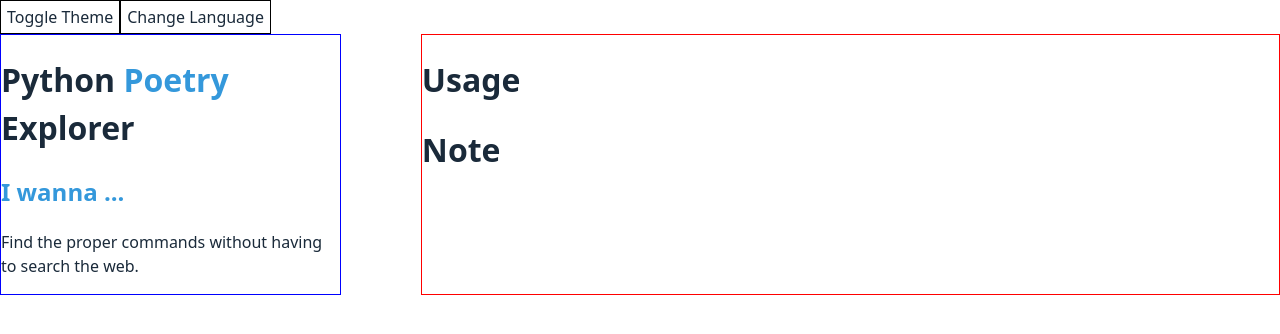
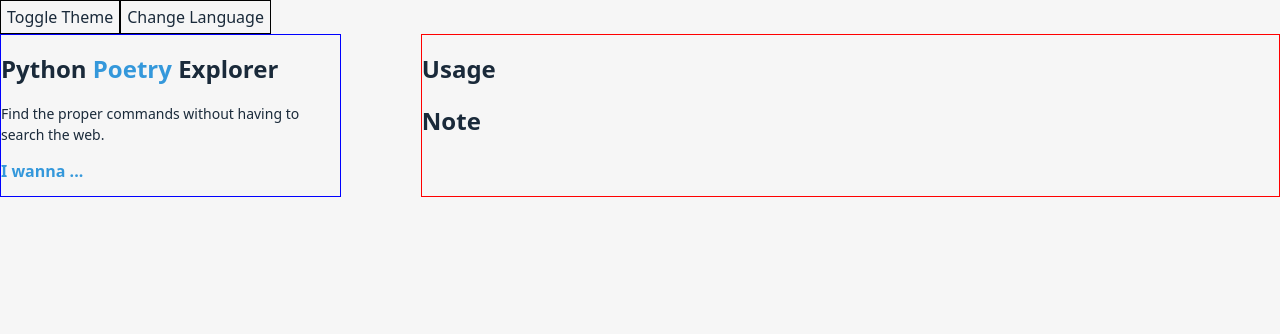
Before and after one commit to carmineDYJ/go-slice-explorer, a React (Vite) app: page / in a window 1280 px wide. Shown: the top 334 px of the page. Built offline with nearby package versions, Linux system fonts and the light colour scheme.

Commit message:
feat(style): add global style

```diff
--- a/src/App.tsx
+++ b/src/App.tsx
@@ -15,6 +15,7 @@
 const H1Span = styled.span`
   color: ${(props) => props.theme.themeColor};
 `;
+const P = styled.p``;
 const Wrapper = styled.div`
   display: flex;
   flex-wrap: wrap;
@@ -51,6 +52,7 @@
             {t("header.part1")} <H1Span>{t("header.part2")}</H1Span>{" "}
             {t("header.part3")}
           </H1>
+          <P>{t("options.description")}</P>
           <Options />
         </Aside>
         <Main>
--- a/src/components/Options.tsx
+++ b/src/components/Options.tsx
@@ -5,14 +5,12 @@
 const H2 = styled.h2`
   color: ${(props) => props.theme.themeColor};
 `;
-const P = styled.p``;
 
 const Options = () => {
   const { t } = useTranslation();
   return (
     <React.Fragment>
       <H2>{t("options.header")}</H2>
-      <P>{t("options.description")}</P>
     </React.Fragment>
   );
 };
--- a/src/styles/globalStyle.ts
+++ b/src/styles/globalStyle.ts
@@ -3,6 +3,16 @@
 const GlobalStyle = createGlobalStyle`
   :root {
     color: ${(props) => props.theme.fontColor};
+    background-color: ${(props) => props.theme.backgroundColor};
+    h1 {
+      font-size: 24px;
+    }
+    h2 {
+      font-size: 16px;
+    }
+    p {
+      font-size: 14px;
+    }
   }
 `;
 
--- a/src/styles/theme.ts
+++ b/src/styles/theme.ts
@@ -13,7 +13,7 @@
 export const lightTheme: DefaultTheme = {
   fontColor: "#1a2a3a",
   themeColor: "#3498db",
-  backgroundColor: "#dddddd",
+  backgroundColor: "#f6f6f6",
   dropDownBackgroundColor: "white",
 };
 //TODO perfect dark theme
```
